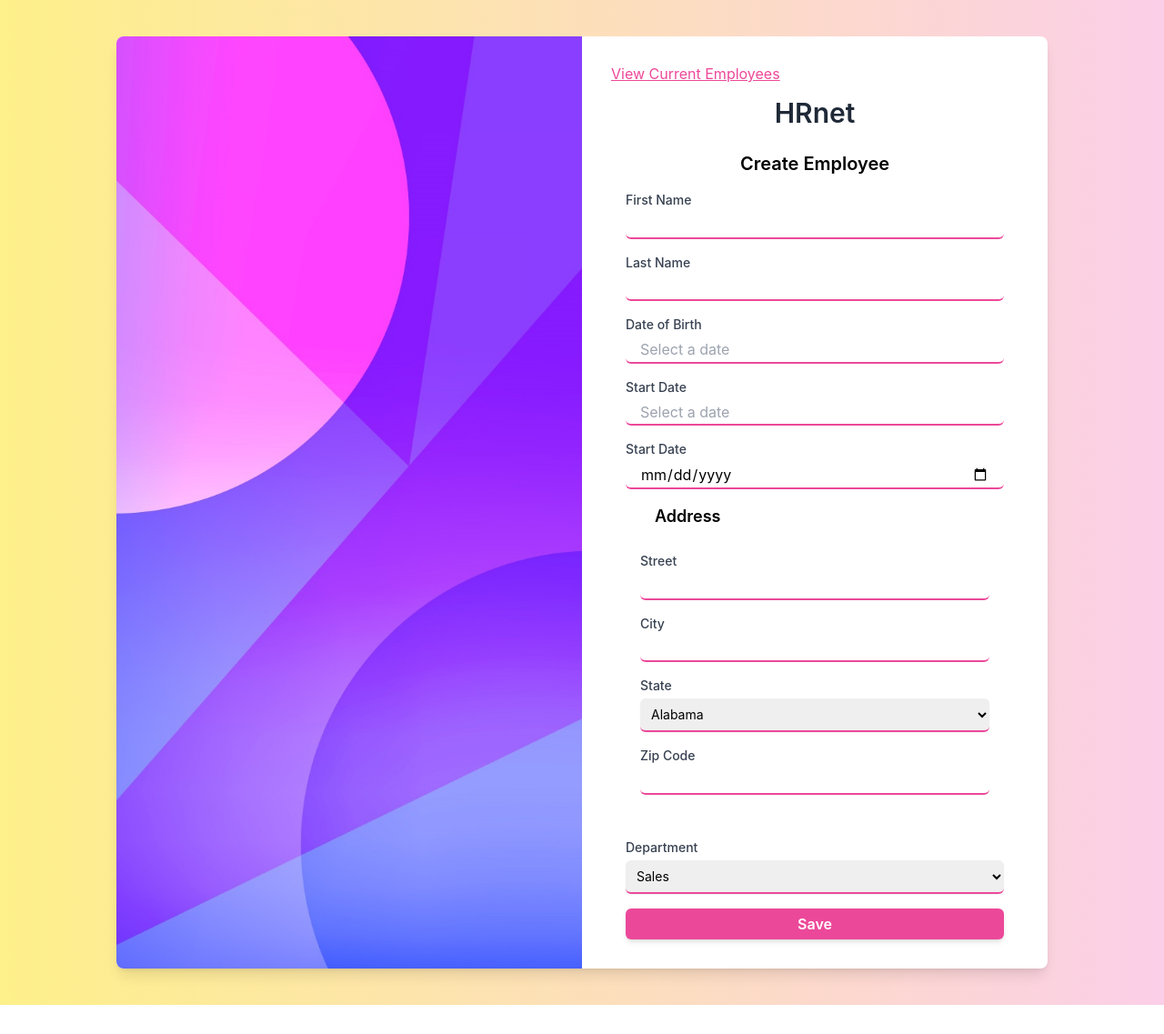
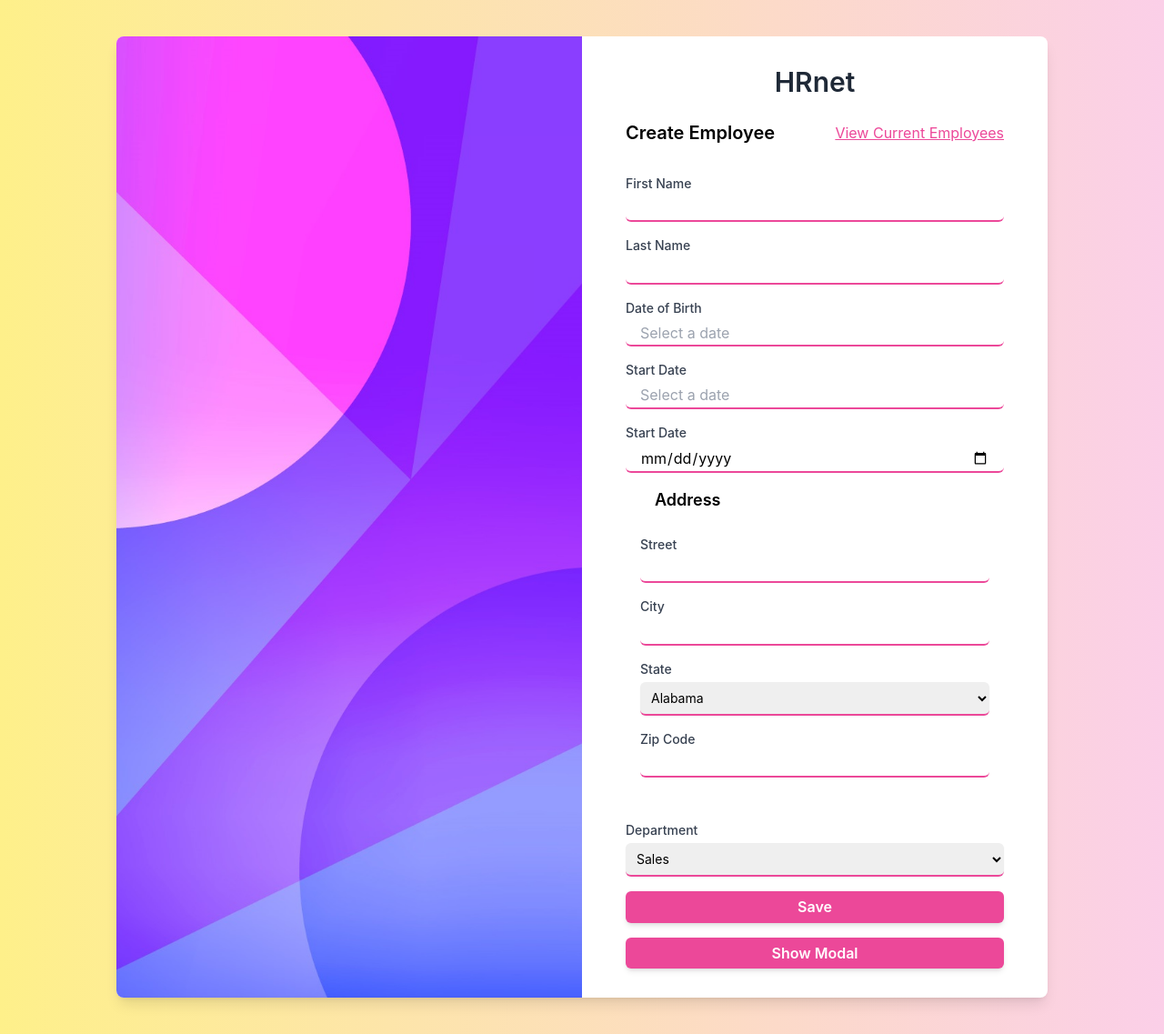
Before and after one commit to Flo-is-dev/Application-RH, a React (Create React App) app: page / in a window 1280 px wide. Shown: the whole page at 91% size. Before the commit the page ends 1105 px from the top, so only its background shows below. Built offline with nearby package versions, Linux system fonts and the light colour scheme.

Commit message:
modal create

```diff
--- a/package.json
+++ b/package.json
@@ -9,6 +9,7 @@
     "@testing-library/user-event": "^13.5.0",
     "antd": "^5.20.1",
     "date-fns": "^3.6.0",
+    "florent-g-my-modal": "^1.1.2",
     "postcss-cli": "^11.0.0",
     "react": "^18.3.1",
     "react-dom": "^18.3.1",
--- /dev/null
+++ b/src/assets/components/ModaleButton.js
@@ -0,0 +1,29 @@
+import { useState } from "react";
+import ModalContent from "florent-g-my-modal";
+import { createPortal } from "react-dom";
+
+const ModaleButton = () => {
+  const [showModal, setShowModal] = useState(false);
+
+  return (
+    <>
+      <button
+        onClick={() => setShowModal(true)}
+        className="w-full bg-pink-500 hover:bg-pink-600 text-white font-semibold py-2 rounded-md shadow-md transition duration-300"
+      >
+        Show Modal
+      </button>
+      {showModal &&
+        createPortal(
+          <ModalContent
+            closeModal={() => setShowModal(false)}
+            content="Ici le  texttexttexttext"
+            className="bg-rose-200 text-amber-900 p-10 rounded relative mb-[10vh] select-none"
+          />,
+          document.body
+        )}
+    </>
+  );
+};
+
+export default ModaleButton;
--- a/src/assets/pages/Form.js
+++ b/src/assets/pages/Form.js
@@ -4,6 +4,7 @@ import SelectField from "../components/ui/SelectField";
 import states from "../data/states";
 import departments from "../data/department";
 import DatePickerContainer from "../components/DatePickerContainer";
+import ModaleButton from "../components/ModaleButton";
 
 const Form = () => {
   const [formData, setFormData] = useState({
@@ -54,9 +55,16 @@ const Form = () => {
       <h1 className="text-3xl mb-6 font-semibold text-center text-gray-800">
         HRnet
       </h1>
-      <h2 className="text-xl font-semibold text-center mb-4">
-        Create Employee
-      </h2>
+      <div className="flex justify-between items-center mb-4">
+        <h2 className="text-xl font-semibold mb-4">Create Employee</h2>
+        <a
+          href="/Tab"
+          className="text-pink-500 hover:text-pink-700  mb-4 block underline"
+        >
+          View Current Employees
+        </a>
+      </div>
+
       <form onSubmit={handleSubmit} className="space-y-4">
         <InputField
           label="First Name"
@@ -141,6 +149,7 @@ const Form = () => {
         >
           Save
         </button>
+        <ModaleButton />
       </form>
     </div>
   );
--- a/src/assets/pages/Home.js
+++ b/src/assets/pages/Home.js
@@ -14,12 +14,6 @@ const Home = () => {
           </div>
 
           <div className="p-8 sm:w-1/2">
-            <a
-              href="/Tab"
-              className="text-pink-500 hover:text-pink-700 block  mb-4 underline"
-            >
-              View Current Employees
-            </a>
             <Form />
           </div>
         </div>
--- a/tailwind.config.js
+++ b/tailwind.config.js
@@ -1,5 +1,6 @@
 module.exports = {
   content: ["./src/**/*.{js,jsx,ts,tsx}"],
+  safelist: ["text-slate-100"], //Ajout de la classe color du la croix modal
   theme: {
     extend: {},
   },
```
Also changed, not shown: 1 other file (tests, documents, lock files or other folders).
